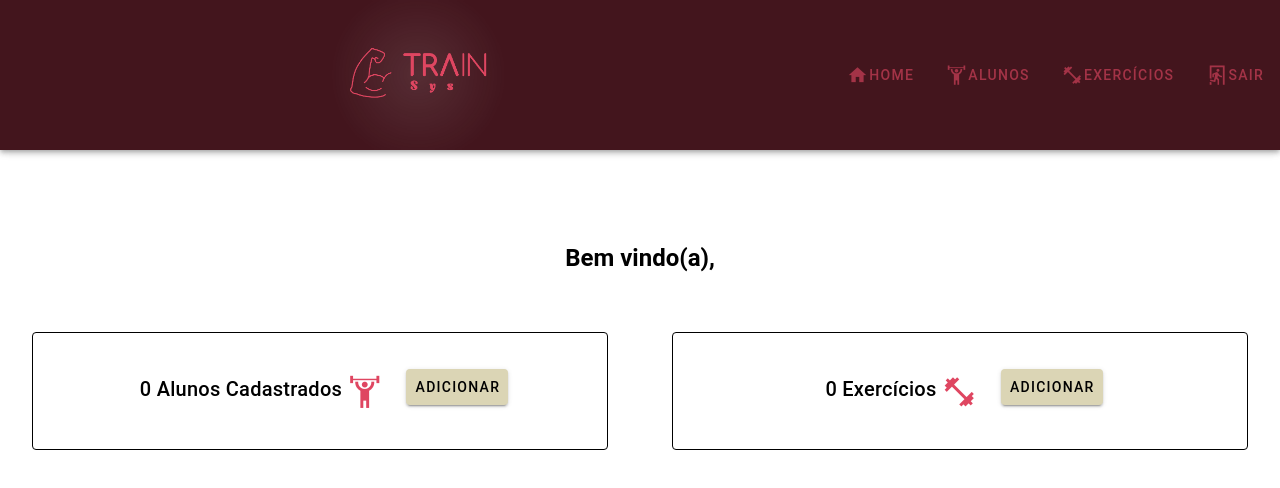
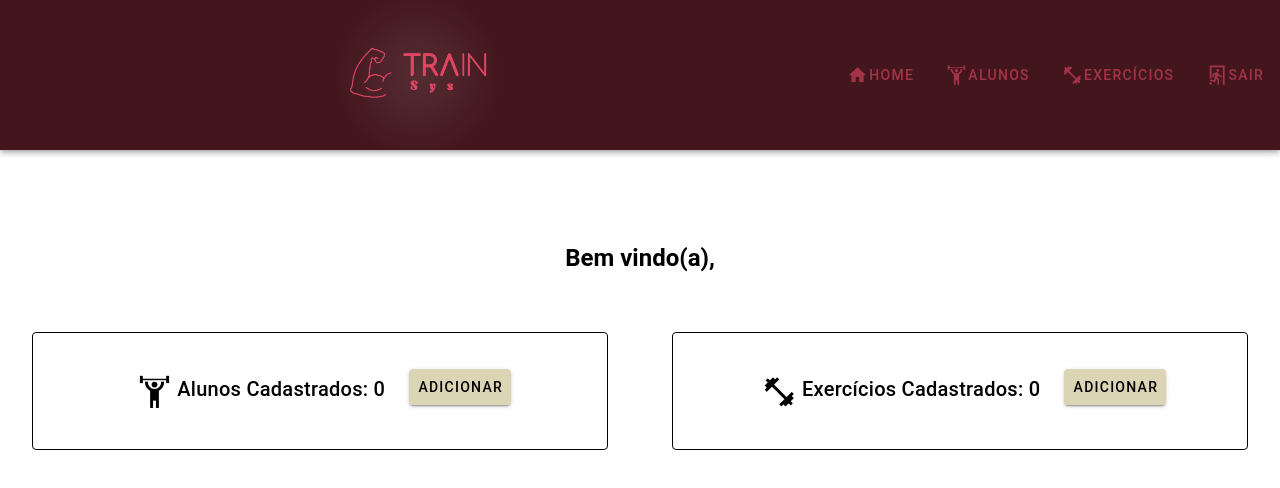
Before and after one commit to GabrielmValadao/Projeto_TrainSys, a Vue app in the folder project-trainsyst/: page /Dashboard in a window 1280 px wide. Shown: the top 488 px of the page. Built offline with nearby package versions, Linux system fonts and the light colour scheme; no server answers.

Commit message:
style: finaliza estilização dos cards de alunos e exercicios cadastrados

```diff
--- a/project-trainsyst/src/views/Dashboard/Dashboard.vue
+++ b/project-trainsyst/src/views/Dashboard/Dashboard.vue
@@ -10,9 +10,9 @@
     <div class="d-flex justify-space-betwenn">
       <v-card variant="outlined" class="d-flex justify-center align-center ma-8 pa-8" style="width: 50%">
         <v-card-title>
-          {{ alunosCadastrados }}  Alunos
-          Cadastrados
-          <v-icon icon="mdi-weight-lifter" color="rgb(223, 70, 97)" size="large"></v-icon>
+          <v-icon icon="mdi-weight-lifter" size="large"></v-icon>
+          Alunos Cadastrados:
+          {{ alunosCadastrados }}
         </v-card-title>
         <v-card-actions>
           <router-link to="/gerenciamento/aluno">
@@ -22,9 +22,9 @@
       </v-card>
       <v-card variant="outlined" class="d-flex justify-center align-center ma-8 pa-8" style="width: 50%">
         <v-card-title>
+          <v-icon icon="mdi-dumbbell" size="large"></v-icon>
+          Exercícios Cadastrados:
           {{ exercicios }}
-          Exercícios
-          <v-icon color="rgb(223, 70, 97)" icon="mdi-dumbbell" size="large"></v-icon>
         </v-card-title>
         <v-card-actions>
           <router-link to="/gerenciamento/exercicios">
```
